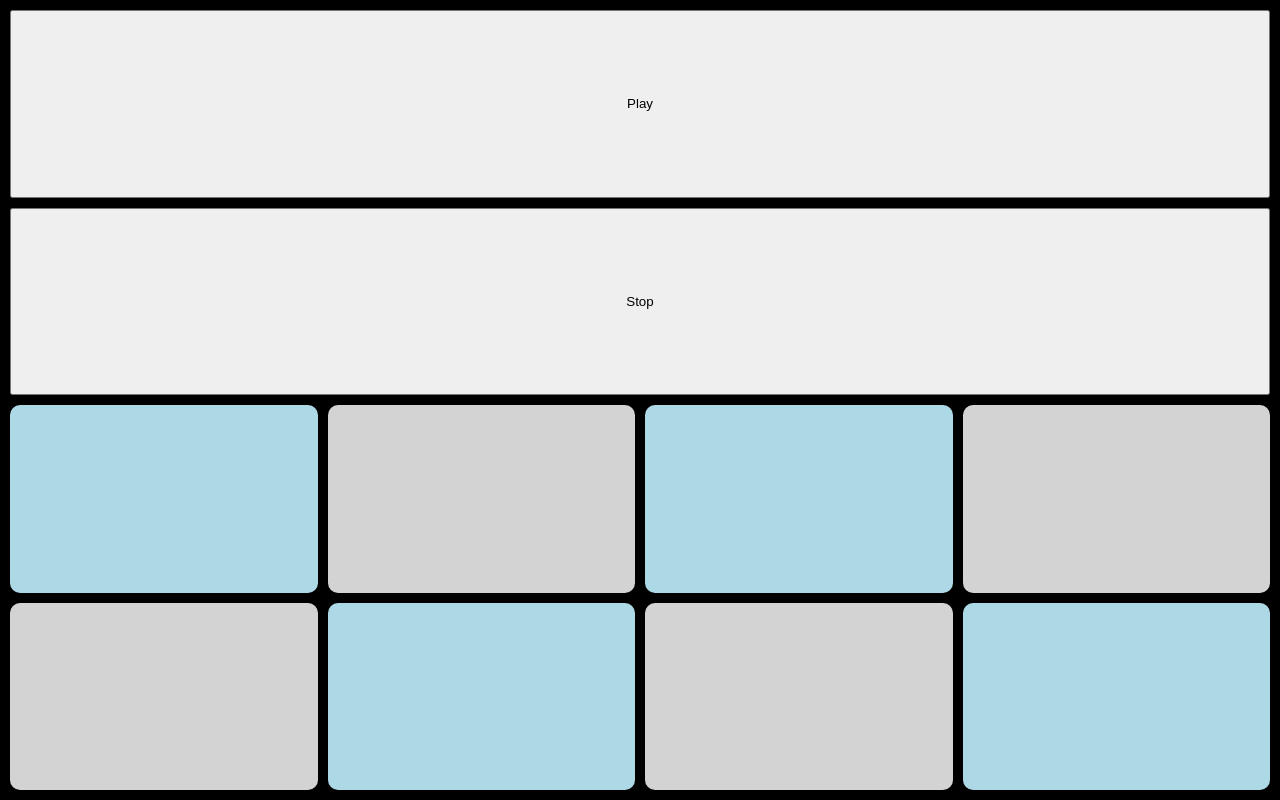
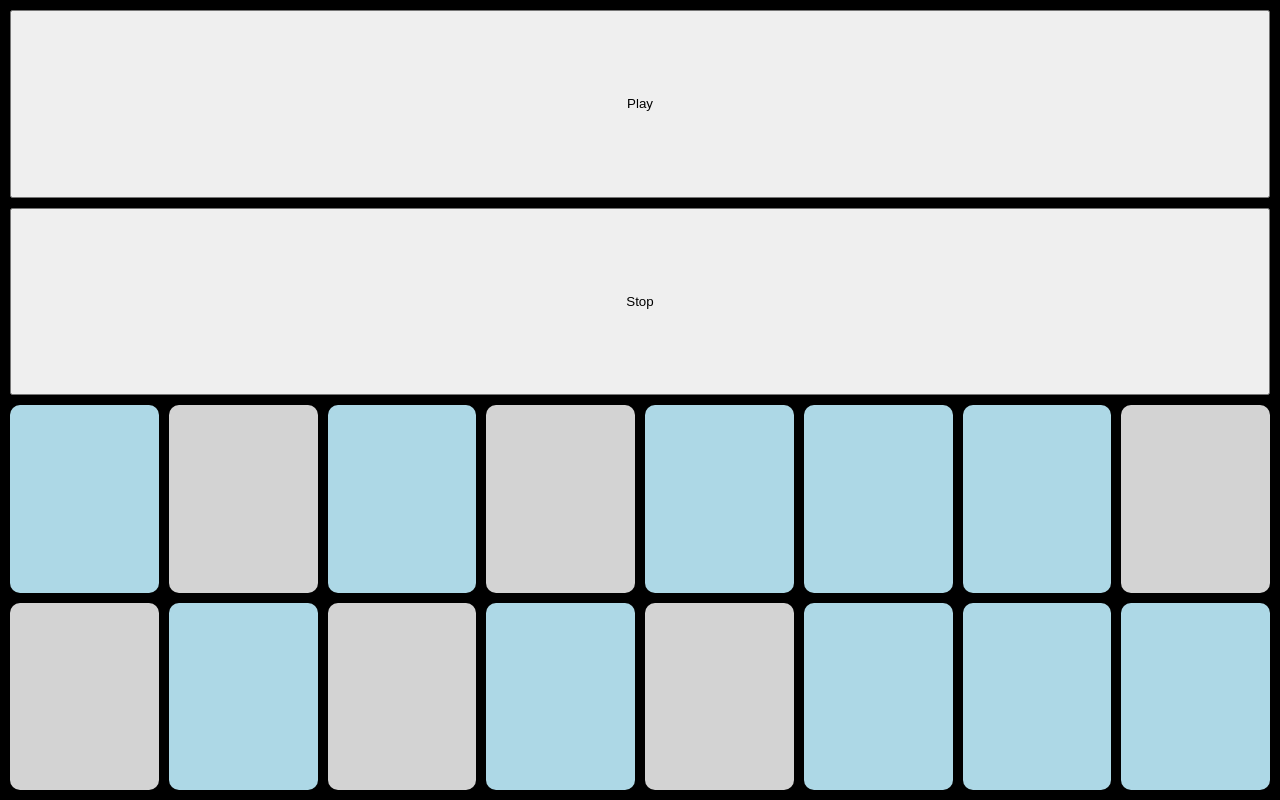
Before and after one commit to umarmohammed/step-sequencer, an Angular app: page / in a window 1280 px wide. Built offline with nearby package versions, Linux system fonts and the light colour scheme.

Commit message:
increase length
#19

```diff
--- a/src/app/app.component.html
+++ b/src/app/app.component.html
@@ -4,11 +4,11 @@
   <app-channel-sequence
     class="channel-sequence"
     src="assets/kick-classic.wav"
-    [play]="[1, 3]"
+    [play]="[1, 3, 5, 6, 7]"
   ></app-channel-sequence>
   <app-channel-sequence
     class="channel-sequence"
     src="assets/snare-808.wav"
-    [play]="[2, 4]"
+    [play]="[2, 4, 6, 7, 8]"
   ></app-channel-sequence>
 </div>
--- a/src/app/channel-sequence/channel-sequence.component.css
+++ b/src/app/channel-sequence/channel-sequence.component.css
@@ -1,7 +1,7 @@
 .container {
   display: grid;
   grid-gap: 10px;
-  grid-template-columns: repeat(4, 1fr);
+  grid-template-columns: repeat(8, 1fr);
   height: 100%;
   width: 100%;
 }
--- a/src/app/channel-sequence/channel-sequence.component.ts
+++ b/src/app/channel-sequence/channel-sequence.component.ts
@@ -8,7 +8,9 @@ import { filter } from 'rxjs/operators';
   styleUrls: ['./channel-sequence.component.css']
 })
 export class ChannelSequenceComponent {
-  items = [1, 2, 3, 4];
+  static quarterNotes = 8;
+
+  items: number[] = [];
 
   @Input()
   src: string;
@@ -18,5 +20,9 @@ export class ChannelSequenceComponent {
 
   beat$ = this.sequence.beats$.pipe(filter(beat => this.play.includes(beat)));
 
-  constructor(public sequence: SequenceService) {}
+  constructor(public sequence: SequenceService) {
+    for (let i = 0; i < ChannelSequenceComponent.quarterNotes; i++) {
+      this.items.push(i + 1);
+    }
+  }
 }
--- a/src/app/services/sequence.service.ts
+++ b/src/app/services/sequence.service.ts
@@ -4,7 +4,7 @@ import { switchMap, map, startWith } from 'rxjs/operators';
 
 @Injectable({ providedIn: 'root' })
 export class SequenceService {
-  private interval$ = interval(2000).pipe(
+  private interval$ = interval(4000).pipe(
     switchMap(() =>
       interval(500).pipe(
         map(i => i + 2),
```
